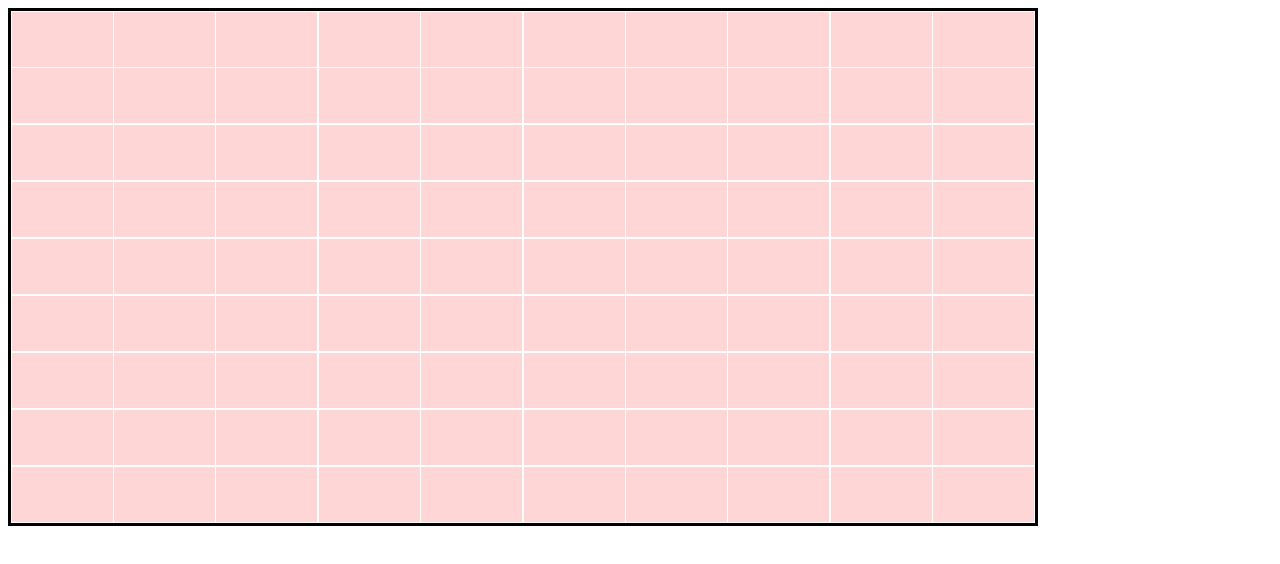
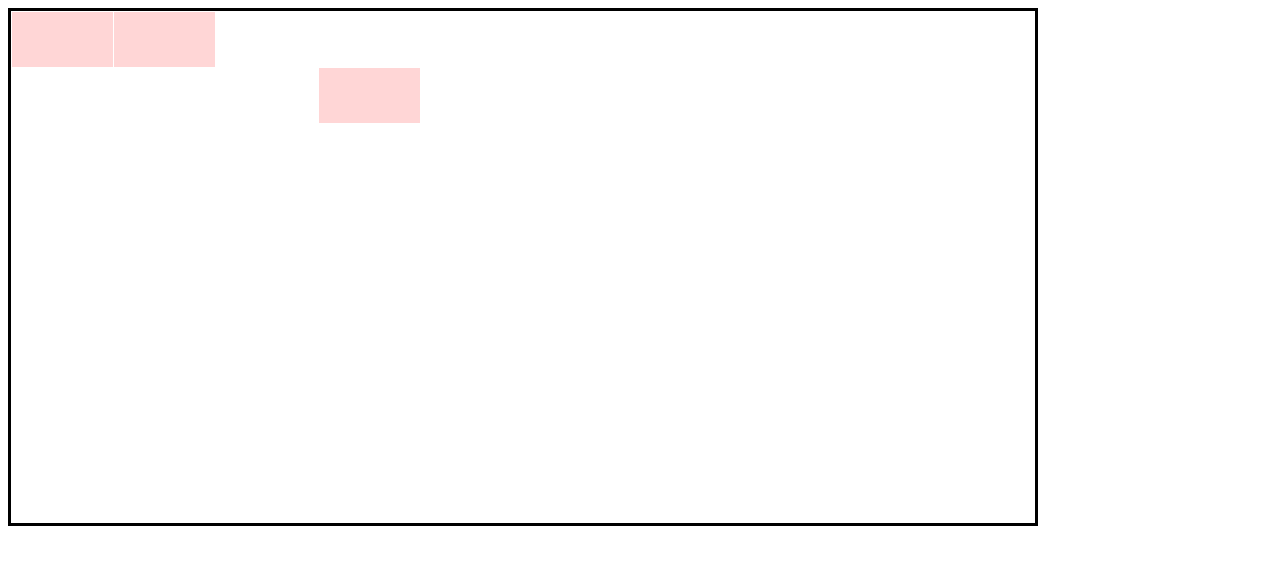
Before and after one commit to gautam1168/motorways, a plain HTML site: page index.html in a window 1280 px wide. Drawn offline with Linux system fonts and the light colour scheme.

Commit message:
Render specific nodes

```diff
--- a/index.html
+++ b/index.html
@@ -23,24 +23,30 @@
       const TileSideY = canvas.height / maxTileY;
 
       // graph
-      const nodes = ["A", "B"];
-      const nodesLayout = [[0, 0], [0, 1]]
+      const nodesLayout = new Array(9).fill(0).map(it => new Array(10).fill(0));
+
+      nodesLayout[0][0] = "A";
+      nodesLayout[0][1] = "B";
+      nodesLayout[1][3] = "C";
+
       const edges = {
         A: ["B"]
       };
 
-      DrawNodes(nodes, nodesLayout);
+      DrawNodes(nodesLayout);
 
       function DrawGraph(nodes, edges) {
 
       }
 
-      function DrawNodes(nodes, nodesLayout) {
+      function DrawNodes(nodesLayout) {
         const imageData = ctx.getImageData(0, 0, canvas.width, canvas.height);
         const buffer = new Uint32Array(imageData.data.buffer);
         for (let Row = 0; Row < maxTileY; Row++) {
           for (let Col = 0; Col < maxTileX; Col++) {
-            DrawTile(buffer, Col, Row, 0xccccccff);
+            if (nodesLayout[Row][Col] !== 0) {
+              DrawTile(buffer, Col, Row, 0xccccccff);
+            }
           }
         }
         ctx.putImageData(imageData, 0, 0);
```
Also changed, not shown: 1 other file.
